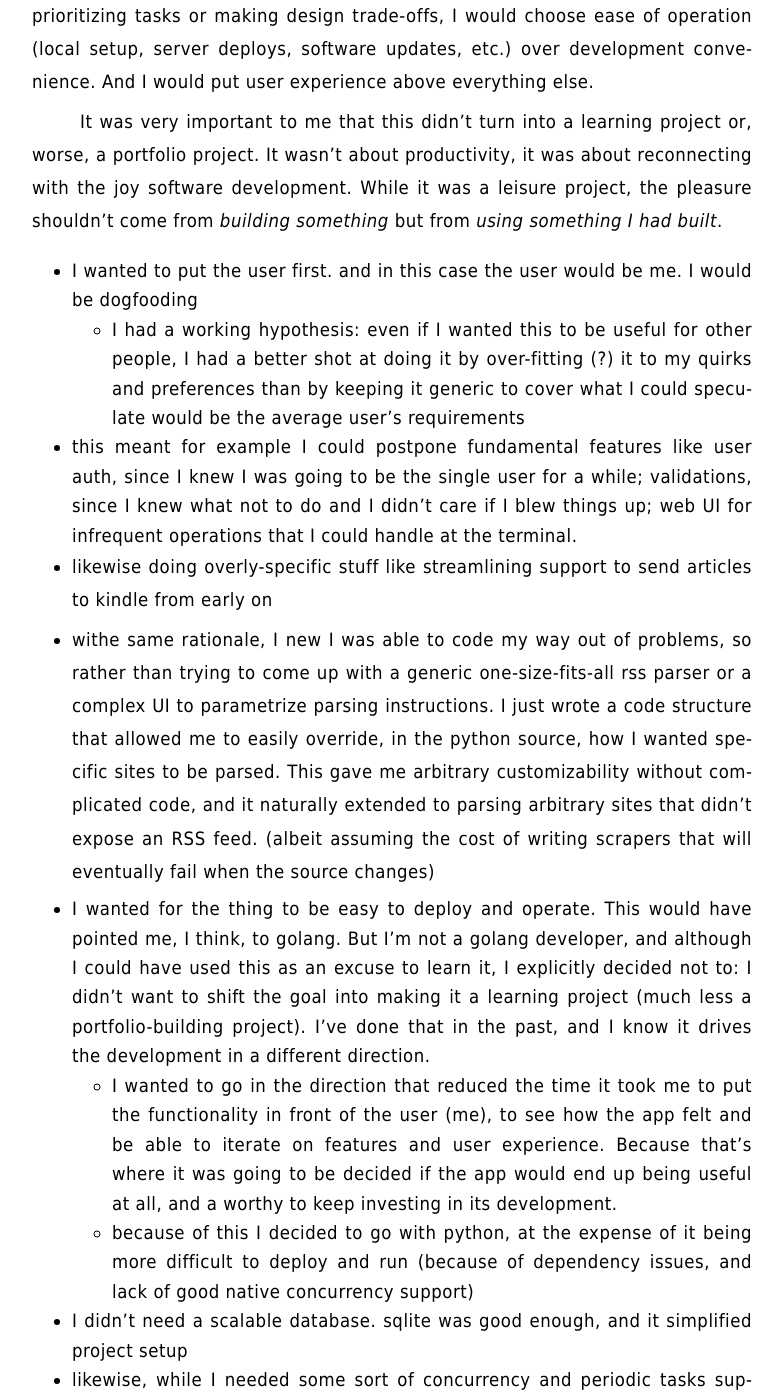
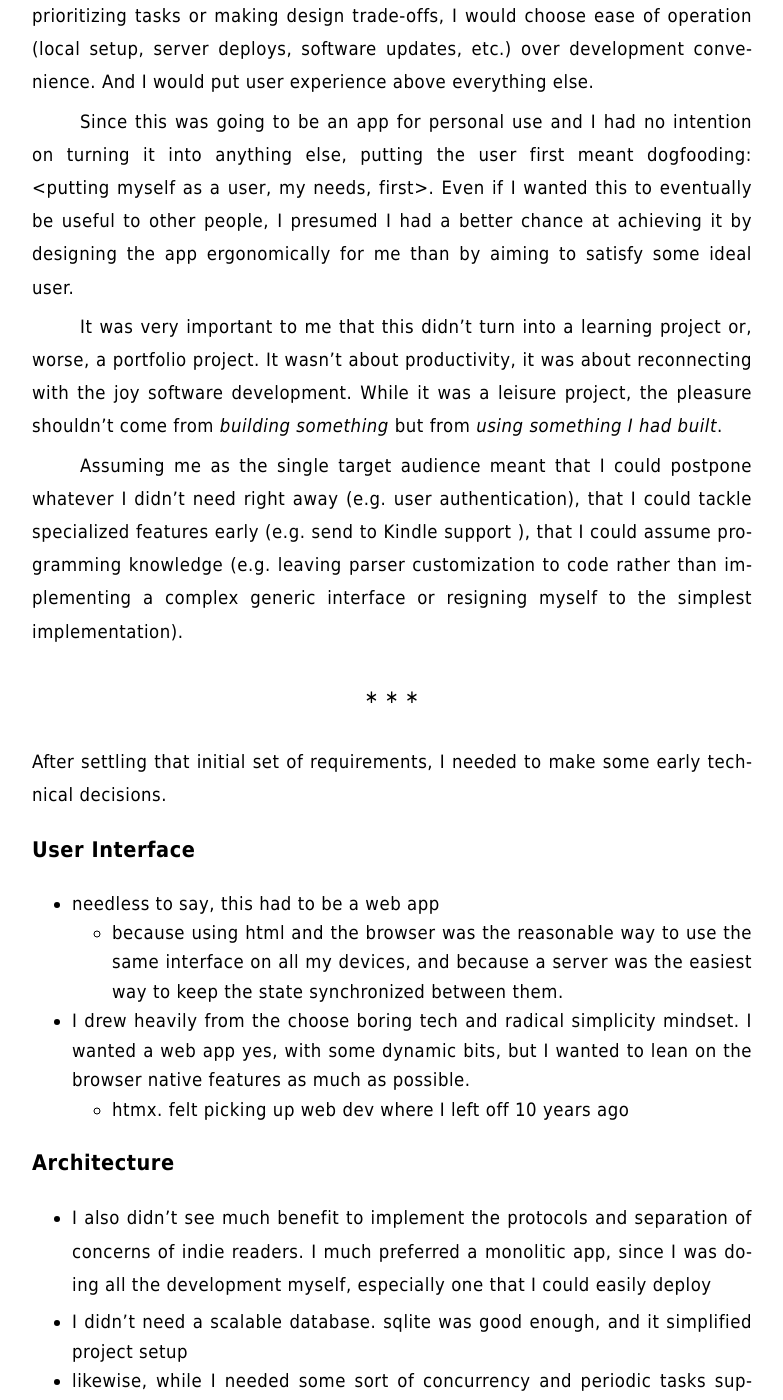
Before and after one commit to facundoolano/olano.dev, a Jekyll site: the page built from _posts/2023-12-08-reclaiming-the-web-with-a-personal-reader.md, in a window 1280 px wide and 1400 px high, scrolled down 2862 px. Shown: the whole window, without its empty margins (248-1031 px from the left). Built offline with Jekyll 4.4.1, drawn with Linux system fonts in a browser that asks for light colours; some of the changed text lies outside the part shown.

Commit message:
tech subsections

```diff
--- a/_posts/2023-12-08-reclaiming-the-web-with-a-personal-reader.md
+++ b/_posts/2023-12-08-reclaiming-the-web-with-a-personal-reader.md
@@ -36,7 +36,7 @@ There are plenty of great RSS readers out there, and I did briefly try a few of
 </p>
 </div>
 
-As a user, I had some ideas of what I was trying to accomplish.
+**As a user**, I had some ideas of what I was trying to accomplish.
 
 Rather than the email inbox metaphor I've most commonly seen used as RSS reader interfaces, I wanted something that felt like the Twitter or Mastodon home feed. That is: rather than [a backlog](https://danq.me/2023/07/29/rss-zero/) to clear every day, I wanted to get [a renewed stream](https://www.oliverburkeman.com/river) of interesting articles every time I opened the app. The feed would include articles from blogs, magazines, news sites and link aggregators, mixed with status updates and notifications from my Mastodon account (I eventually extended it to include my home feeds from Goodreads and Github). The parsing for those sources should be customizable to ensure a consistent look and feel, regardless of what I got back from their RSS feeds or their APIs.
 
@@ -52,33 +52,47 @@ That's what I started with, but as soon as I had the most basic features in plac
 </p>
 </div>
 
-As a developer, I wanted to test some of the ideas I'd been ruminating on for over year. Although I haven't yet formulated it in those terms, I wanted to apply what I expressed in [another post](../2023-11-30-code-is-run-more-than-read) as `user > ops > dev`. This meant that when prioritizing tasks or making design trade-offs, I would choose ease of operation (local setup, server deploys, software updates, etc.) over development convenience. And I would put user experience above everything else.
+**As a developer**, I wanted to test some of the ideas I'd been ruminating on for over a year. Although I hadn't yet formulated it in those terms, I wanted to apply what I expressed in [another post](../2023-11-30-code-is-run-more-than-read) as `user > ops > dev`. This meant that when prioritizing tasks or making design trade-offs, I would choose ease of operation (local setup, server deploys, software updates, etc.) over development convenience. And I would put user experience above everything else.
+
+Since this was going to be an app for personal use and I had no intention on turning it into anything else, putting the user first meant dogfooding: <putting myself as a user, my needs, first>. Even if I wanted this to eventually be useful to other people, I presumed I had a better chance at achieving it by designing the app ergonomically for me than by aiming to satisfy some ideal user.
 
 It was very important to me that this didn't turn into a learning project or, worse, a portfolio project. It wasn't about productivity, it was about reconnecting with the joy software development. While it was a leisure project, the pleasure shouldn't come from *building something* but from *using something I had built*.
 
--   I wanted to put the user first. and in this case the user would be me. I would be dogfooding
-    -   I had a working hypothesis: even if I wanted this to be useful for other people, I had a better shot at doing it by over-fitting (?) it to my quirks and preferences than by keeping it generic to cover what I could speculate would be the average user's requirements
+Assuming me as the single target audience meant that I could postpone whatever I didn't need right away (e.g. user authentication), that I could tackle specialized features early (e.g. send to Kindle support ), that I could assume programming knowledge (e.g. leaving parser customization to code rather than implementing a complex generic interface or resigning myself to the simplest implementation).
 
--   this meant for example I could postpone fundamental features like user auth, since I knew I was going to be the single user for a while; validations, since I knew what not to do and I didn't care if I blew things up; web UI for infrequent operations that I could handle at the terminal.
--   likewise doing overly-specific stuff like streamlining support to send articles to kindle from early on
+<div class="org-center">
+<p>
+&lowast; &lowast; &lowast;
+</p>
+</div>
 
--   withe same rationale, I new I was able to code my way out of problems, so rather than trying to come up with a generic one-size-fits-all rss parser or a complex UI to parametrize parsing instructions. I just wrote a code structure that allowed me to easily override, in the python source, how I wanted specific sites to be parsed. This gave me arbitrary customizability without complicated code, and it naturally extended to parsing arbitrary sites that didn't expose an RSS feed. (albeit assuming the cost of writing scrapers that will eventually fail when the source changes)
+After settling that initial set of requirements, I needed to make some early technical decisions.
 
--   I wanted for the thing to be easy to deploy and operate. This would have pointed me, I think, to golang. But I'm not a golang developer, and although I could have used this as an excuse to learn it, I explicitly decided not to: I didn't want to shift the goal into making it a learning project (much less a portfolio-building project). I've done that in the past, and I know it drives the development in a different direction.
-    -   I wanted to go in the direction that reduced the time it took me to put the functionality in front of the user (me), to see how the app felt and be able to iterate on features and user experience. Because that's where it was going to be decided if the app would end up being useful at all, and a worthy to keep investing in its development.
-    -   because of this I decided to go with python, at the expense of it being more difficult to deploy and run (because of dependency issues, and lack of good native concurrency support)
+<h3>User Interface</h3>
+
+-   needless to say, this had to be a web app
+    -   because using html and the browser was the reasonable way to use the same interface on all my devices, and because a server was the easiest way to keep the state synchronized between them.
+-   I drew heavily from the choose boring tech and radical simplicity mindset. I wanted a web app yes, with some dynamic bits, but I wanted to lean on the browser native features as much as possible.
+    -   htmx. felt picking up web dev where I left off 10 years ago
+
+<h3>Architecture</h3>
+
+-   I also didn't see much benefit to implement the protocols and separation of concerns of indie readers. I much preferred a monolitic app, since I was doing all the development myself, especially one that I could easily deploy
 
 -   I didn't need a scalable database. sqlite was good enough, and it simplified project setup
 -   likewise, while I needed some sort of concurrency and periodic tasks support, I didn't want to introduce a separate worker process, nor a dependency on redis, nor I wanted to rely on cronjobs (which I felt made the local dev and prod deploy experiences diverge too much). I found the minihuey task runner, which more or less fit the bill.
     -   I had to force it a bit, the code I ended up with is a bit of brittle, but it's another case of putting ops first.
     -   again, the ideal would have been to have goroutines deal with concurrency and periodic tasks, but I sacrificed that option in favor of using a known stack to iterate faster.
 
--   I also didn't see much benefit to implement the protocols and separation of concerns of indie readers. I much preferred a monolitic app, since I was doing all the development myself, especially one that I could easily deploy
+<h3>Programming language</h3>
 
--   needless to say, this had to be a web app
-    -   because using html and the browser was the reasonable way to use the same interface on all my devices, and because a server was the easiest way to keep the state synchronized between them.
--   I drew heavily from the choose boring tech and radical simplicity mindset. I wanted a web app yes, with some dynamic bits, but I wanted to lean on the browser native features as much as possible.
-    -   htmx. felt picking up web dev where I left off 10 years ago
+-   I wanted for the thing to be easy to deploy and operate. This would have pointed me, I think, to golang. But I'm not a golang developer, and although I could have used this as an excuse to learn it, I explicitly decided not to: I didn't want to shift the goal into making it a learning project (much less a portfolio-building project). I've done that in the past, and I know it drives the development in a different direction.
+    -   I wanted to go in the direction that reduced the time it took me to put the functionality in front of the user (me), to see how the app felt and be able to iterate on features and user experience. Because that's where it was going to be decided if the app would end up being useful at all, and a worthy to keep investing in its development.
+    -   because of this I decided to go with python, at the expense of it being more difficult to deploy and run (because of dependency issues, and lack of good native concurrency support)
+
+-   flask? sqlalchemy
+
+<h3>Testing</h3>
 
 perhaps the most controversial decision I made, one that made me feel *dirty* but that I still stand by and think was the right call, was to not having tests for the app.
 
@@ -94,11 +108,25 @@ perhaps the most controversial decision I made, one that made me feel *dirty* bu
 </p>
 </div>
 
+There's an amazing zen-flow sort of thing that happens when developers use their own tools on a daily basis. Not just testing it, but actually experimenting it as an end user. There's no better catalyst for ideas and experimentation, no better prioritization driver than having to face the bugs, annoyances and limitations of an application first-hand.
+
+-   problem of mixed frequencies
+-   drove me to auto mark as read
+-   drove me to no manual archive/delete
+
+[desktop screenshot]
+
+<div class="org-center">
+<p>
+&lowast; &lowast; &lowast;
+</p>
+</div>
+
 for a while I used the thing in my desktop then I set it up in a raspberry pi in my local network. that forced me not to postpone much longer running the thing in a production like server. it also enabled me to use the app from my cellphone, which in turn gave me a reason to work on the mobile version of the UI.
 
-after some time I got to a point were the app was useful enough for me that I missed it when I was out of home. This pushed me to rent a vps and (for the first time in my career) finally buy a domain to run the thing, still for personal use.
+[mobile screenshot]
 
-And since now I had my own domain and server, why not setup a small personal page and move my blogpost out of github pages, getting a bit closer to the indie web ideal?
+after some time I got to a point were the app was useful enough for me that I missed it when I was out of home. This pushed me to rent a vps and (for the first time in my career) finally buy a domain to run the thing, still for personal use. And since now I had my own domain and server, why not setup a small personal page and move my blogpost out of github pages, getting a bit closer to the indie web ideal?
 
 having it in a server also pushed me to finally add multi-user support (since I'd need some sort of authentication anyway), so added a couple of friends in there as beta testers.
 
@@ -108,17 +136,7 @@ having it in a server also pushed me to finally add multi-user support (since I'
 </p>
 </div>
 
-There's an amazing zen-flow sort of thing that happens when developers use their own tools on a daily basis. Not just testing it, but actually experimenting it as an end user. There's no better catalyst for ideas and experimentation, no better prioritization driver than having to face the bugs, annoyances and limitations of an application first-hand.
-
--   problem of mixed frequencies
--   drove me to auto mark as read
--   drove me to no manual archive/delete
-
-<div class="org-center">
-<p>
-&lowast; &lowast; &lowast;
-</p>
-</div>
+[TODO recall goal of sole source of web info, using it for N months] [TODO recall reconnecting with programming]
 
 perpetual state of half-brokenness, much like me emacs editor configuration. an ergonomic half-brokenness that's hard to justify from a productivity standpoint but that it's fulfilling because it's using my own tool in my own terms, and learning and reflecting about my craft in the process.
 
```
Also changed, not shown: org/_posts/2023-12-08-reclaiming-the-web-with-a-personal-reader.org (+47 -29 lines).
